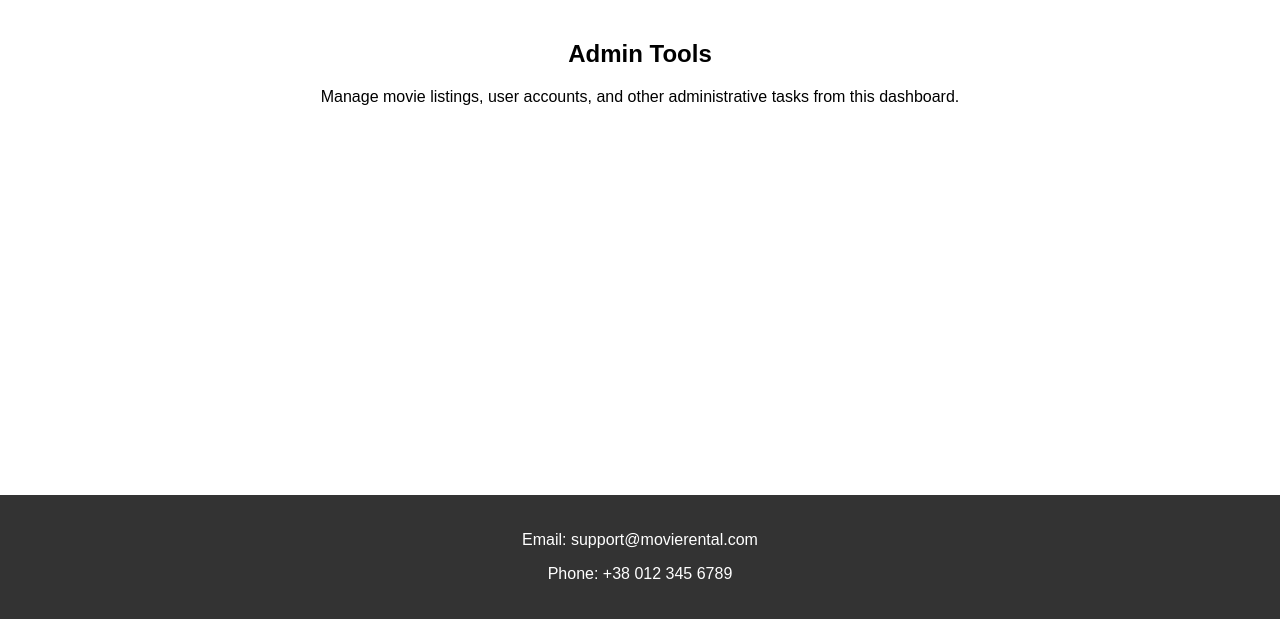
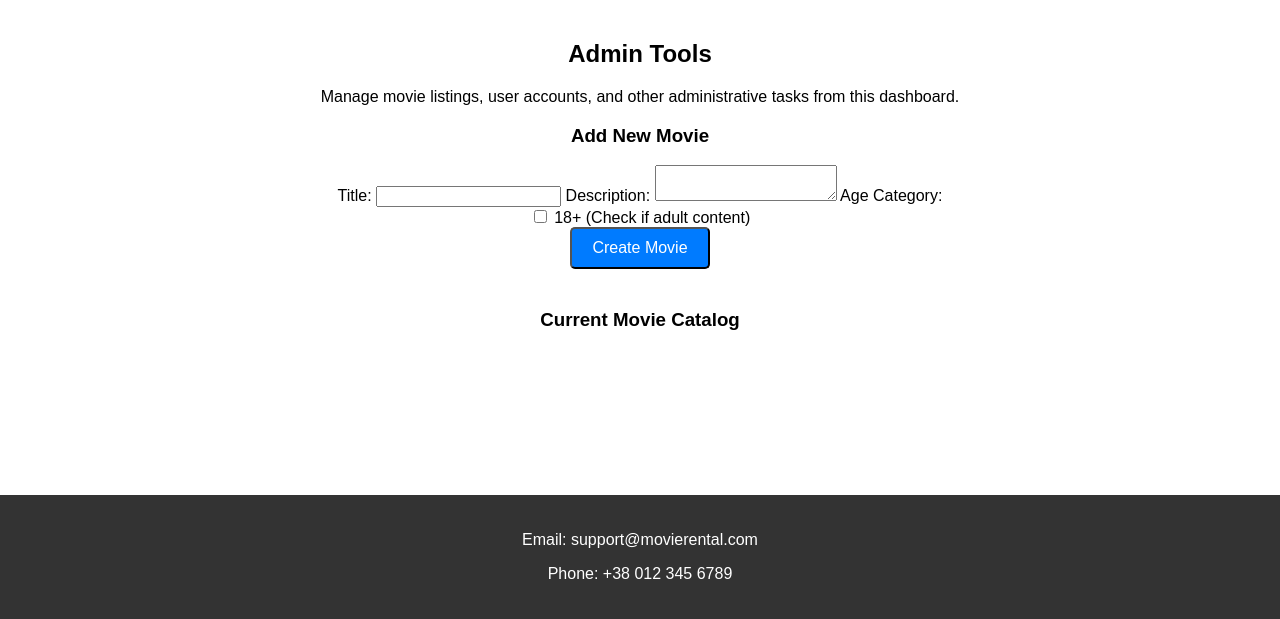
Before and after one commit to Igorsh1k/adult-video-rental, a Flask app: page /admin in a window 1280 px wide. Shown: the part 181-800 px from the top of the page. Run offline with Flask 3, Linux system fonts and the light colour scheme; the visitor is signed in with stand-in values (Sample User, id 1); data that the repository does not hold is empty.

Commit message:
added create functional for admin

```diff
--- a/backend/homepages.py
+++ b/backend/homepages.py
@@ -118,3 +118,17 @@ def edit_movie(movie_id):
 def delete_movie(movie_id):
     database.delete_movie(movie_id)
     return redirect(url_for('homepages.admin_home'))
+
+
+@homepages_bp.route('/create_movie', methods=['POST'])
+@login_required(role='admin')
+def create_movie():
+    title = request.form.get('title')
+    description = request.form.get('description')
+    age_category = request.form.get('age_category')
+
+    is_adult = age_category == 'adult'
+
+    add_movie(title, description, is_adult)
+
+    return redirect(url_for('homepages.admin_home'))
--- a/frontend/templates/admin_home.html
+++ b/frontend/templates/admin_home.html
@@ -25,11 +25,40 @@
             </div>
         </nav>
     </header>
+
     <main>
         <section>
             <h2>Admin Tools</h2>
             <p>Manage movie listings, user accounts, and other administrative tasks from this dashboard.</p>
 
+            <!-- Form for Adding a New Movie -->
+            <div class="new-movie-form">
+                <h3>Add New Movie</h3>
+                <form action="{{ url_for('homepages.create_movie') }}" method="POST">
+                    <label for="title">Title:</label>
+                    <input type="text" id="title" name="title" required>
+
+                    <label for="description">Description:</label>
+                    <textarea id="description" name="description" required></textarea>
+
+                    <!-- Age Category as Boolean Field -->
+                    <label for="is_adult">Age Category:</label>
+                    <div>
+                        <input type="checkbox" id="is_adult" name="is_adult">
+                        <label for="is_adult">18+ (Check if adult content)</label>
+                    </div>
+
+                    <button type="submit" class="button-login">Create Movie</button>
+                </form>
+            </div>
+
+            <!-- Add some space after the form -->
+            <div style="margin-bottom: 40px;"></div>
+
+            <!-- Title for the movie catalog -->
+            <h3>Current Movie Catalog</h3>
+
+            <!-- Movie Catalog for Admin -->
             <div class="catalog">
                 {% for movie in movies %}
                     <div class="movie-card">
@@ -43,6 +72,7 @@
             </div>
         </section>
     </main>
+
     <footer>
         <p>Email: support@movierental.com</p>
         <p>Phone: +38 012 345 6789</p>
```
Lines whose indentation alone changed are shown as unchanged.
